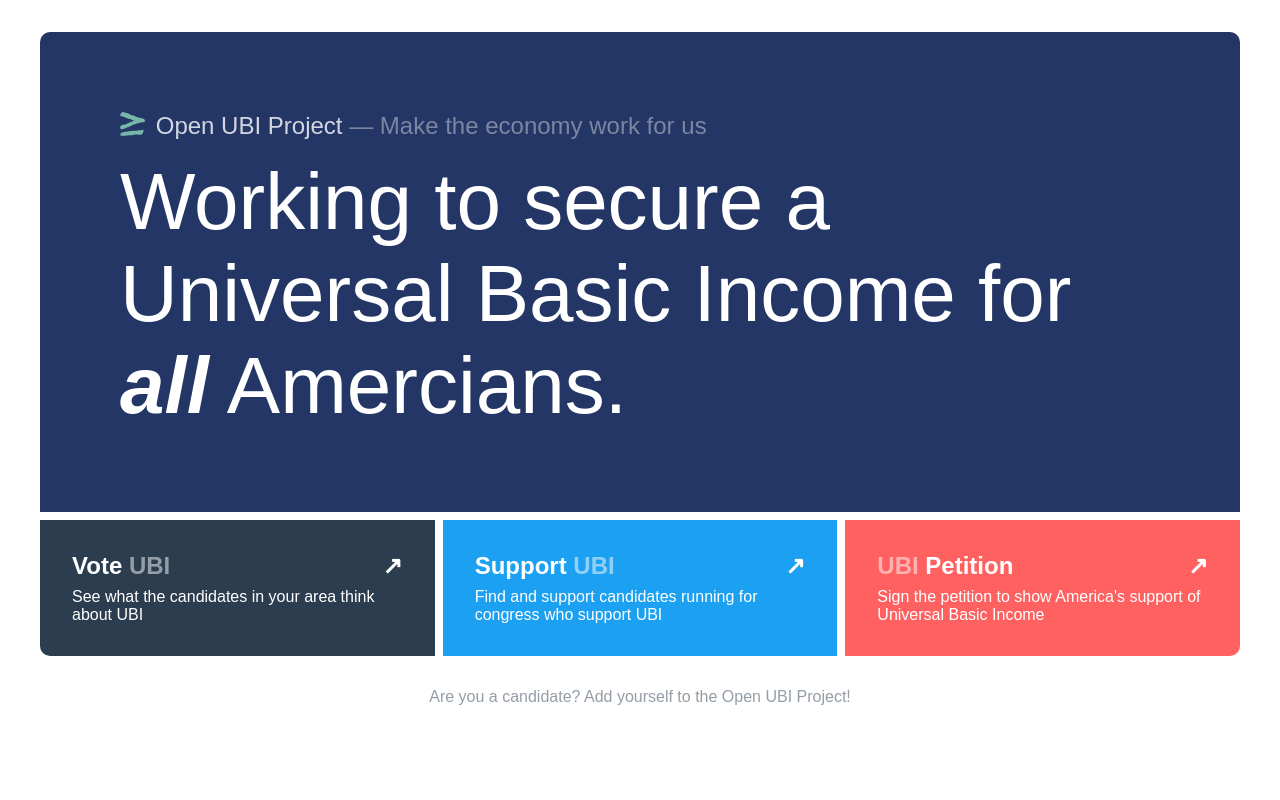
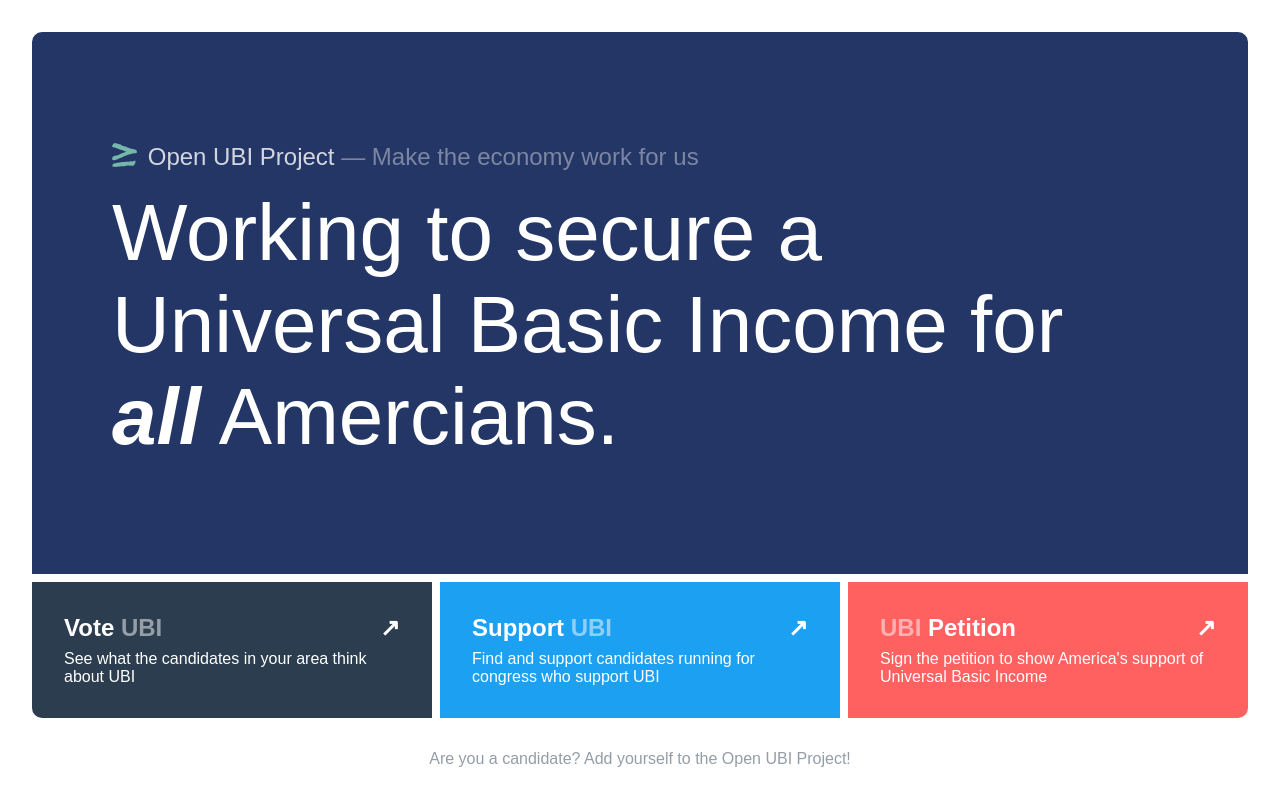
Before and after one commit to Booligoosh/ubi-caucus, a Vue app: page / in a window 1280 px wide. Built offline with nearby package versions, Linux system fonts and the light colour scheme; the HTML template or start-up script is replaced by a standard one; a web font is replaced by a local one.

Commit message:
Made splash page take up whole screen

```diff
--- a/src/App.vue
+++ b/src/App.vue
@@ -57,6 +57,27 @@ html {
 
 * {
   box-sizing: border-box;
+}
+
+html {
+  height: 100%;
+}
+
+body,
+#app,
+.page {
+  min-height: 100%;
+}
+
+body,
+#app {
+  display: flex;
+  flex-direction: column;
+}
+
+#app,
+.page {
+  flex-grow: 1;
 }
 
 body {
--- a/src/views/splash/Home.vue
+++ b/src/views/splash/Home.vue
@@ -49,17 +49,24 @@
   </div>
 </template>
 
-<style lang="scss">
+<style lang="scss" scoped>
 $grid-gap: 0.5rem;
+
+.page {
+  display: flex;
+  flex-direction: column;
+  flex-grow: 1;
+  max-width: none;
+}
 
 .hero {
   padding: 5rem;
   border-radius: 10px 10px 0 0;
   background: #243665;
   color: white;
-  // height: 600px;
+  flex-grow: 1;
   margin-bottom: $grid-gap;
-  margin-top: 2rem;
+  // margin-top: 2rem;
   display: flex;
   flex-direction: column;
   justify-content: center;
```
